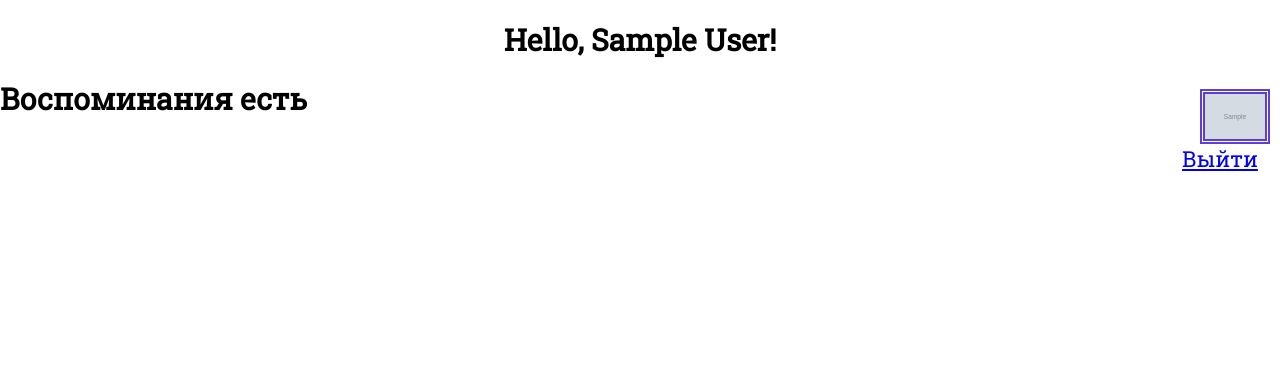
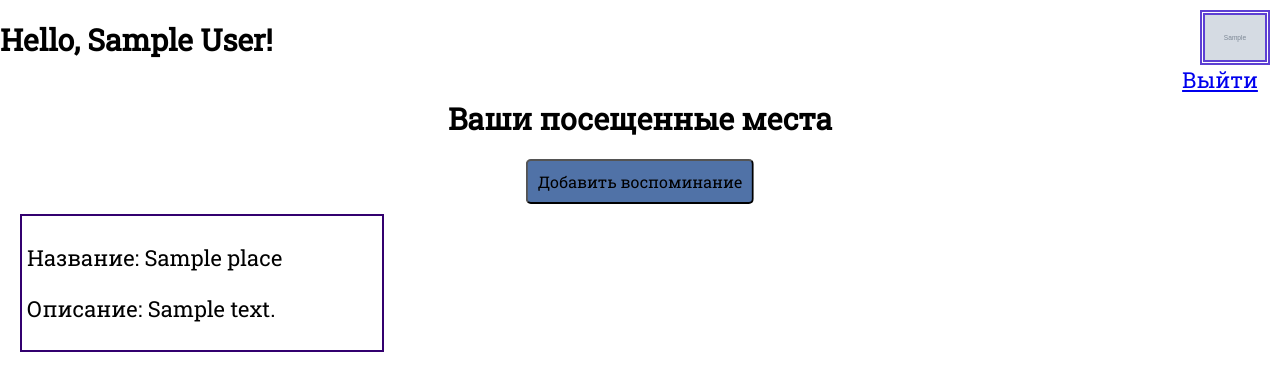
Before and after one commit to voskanyan777/Places-Remember, a Django app: page /main/ in a window 1280 px wide. Shown: the part 79-470 px from the top of the page. Run offline with Django 5.2, Linux system fonts and the light colour scheme; a user stored in the database is signed in; tables that the repository leaves empty hold one stand-in row (values such as "Sample post"); grey boxes marked "Sample" are stand-in pictures.

Commit message:
Added code to display visited places

```diff
--- a/djangoProject/app/static/css/style.css
+++ b/djangoProject/app/static/css/style.css
@@ -3,7 +3,8 @@
     margin: 0;
 }
 *{
-    font-family: 'Roboto Slab';font-size: 22px;
+    font-family: 'Roboto Slab';
+    font-size: 22px;
 }
 h1{
     font-size: 30px;
@@ -89,3 +90,20 @@
 .add-review-btn:hover{
     cursor: pointer;
 }
+.places{
+    margin-left: 20px;
+    margin-right: 20px;
+    display: flex;
+    flex-wrap: wrap;
+}
+.user-place{
+    border: 2px solid;
+    border-color: #33006F;
+    padding: 5px;
+    width: 350px;
+    margin-right: 15px;
+    margin-top: 10px;
+    overflow-wrap: break-word;
+}
+.places p {
+}
--- a/djangoProject/templates/main.html
+++ b/djangoProject/templates/main.html
@@ -1,10 +1,12 @@
 {% extends 'base.html' %}
 {% block content %}
 
+<div class="main-info">
     <h1 class="user-info"> Hello, {{user.first_name}} {{user.last_name}}!</h1>
     <div class="tools">
         <img src="{{ image_url }}" alt="user image" class="user-image">
         <a href="{% url 'logout' %}" class="logout-btn">Выйти</a>
+    </div>
 </div>
 {% if not user_places %}
 <div class="text-for-new-user">
@@ -12,7 +14,18 @@
     <a href="/add_place"><button class="add-place-btn">Добавить воспоминание</button></a>
 </div>
 {% else %}
-    <h1>Воспоминания есть</h1>
+<h1 style="text-align: center">Ваши посещенные места</h1>
+<a href="/add_place"><button class="add-place-btn">Добавить воспоминание</button></a>
+<div class="places">
+    {% for place in user_places%}
+    <div class="user-place">
+        <p>Название: {{place.name}}</p>
+        <p>Описание: {{place.description}}</p>
+
+    </div>
+    {% endfor %}
+</div>
+
 {% endif %}
 
 {% endblock %}
```
Lines whose indentation alone changed are shown as unchanged.
